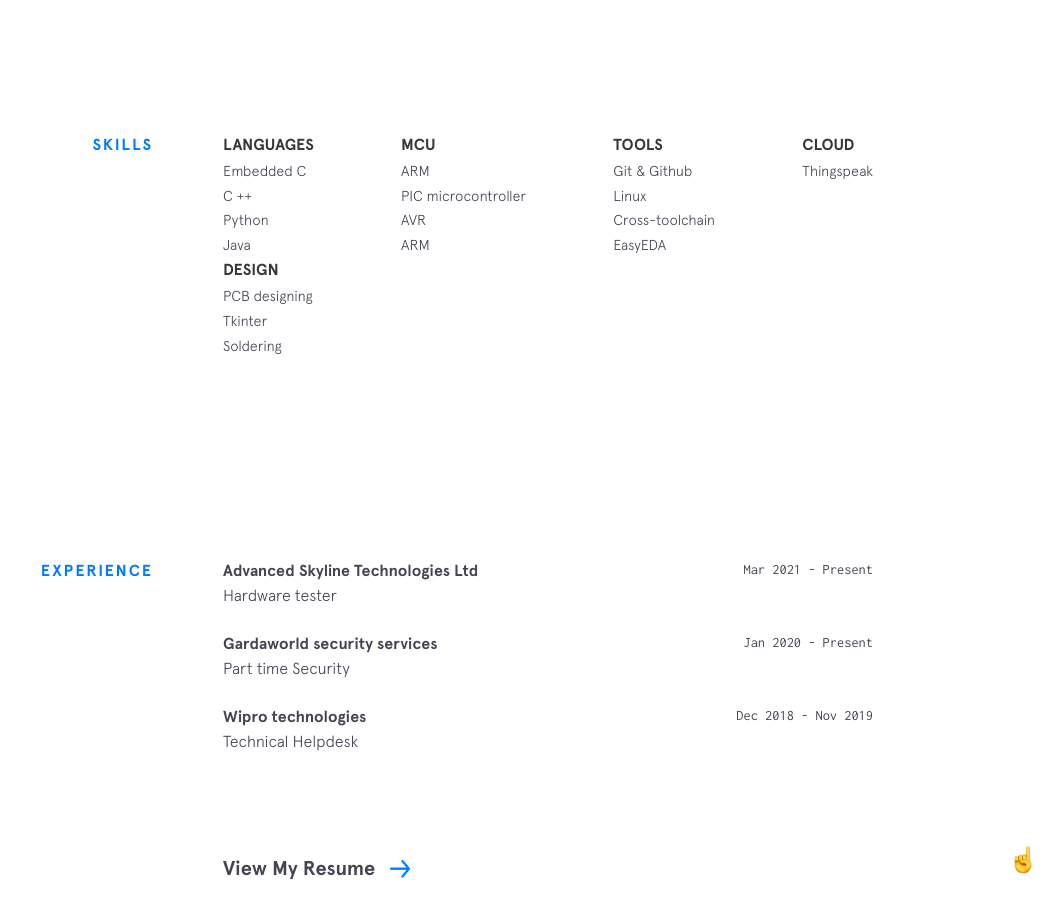
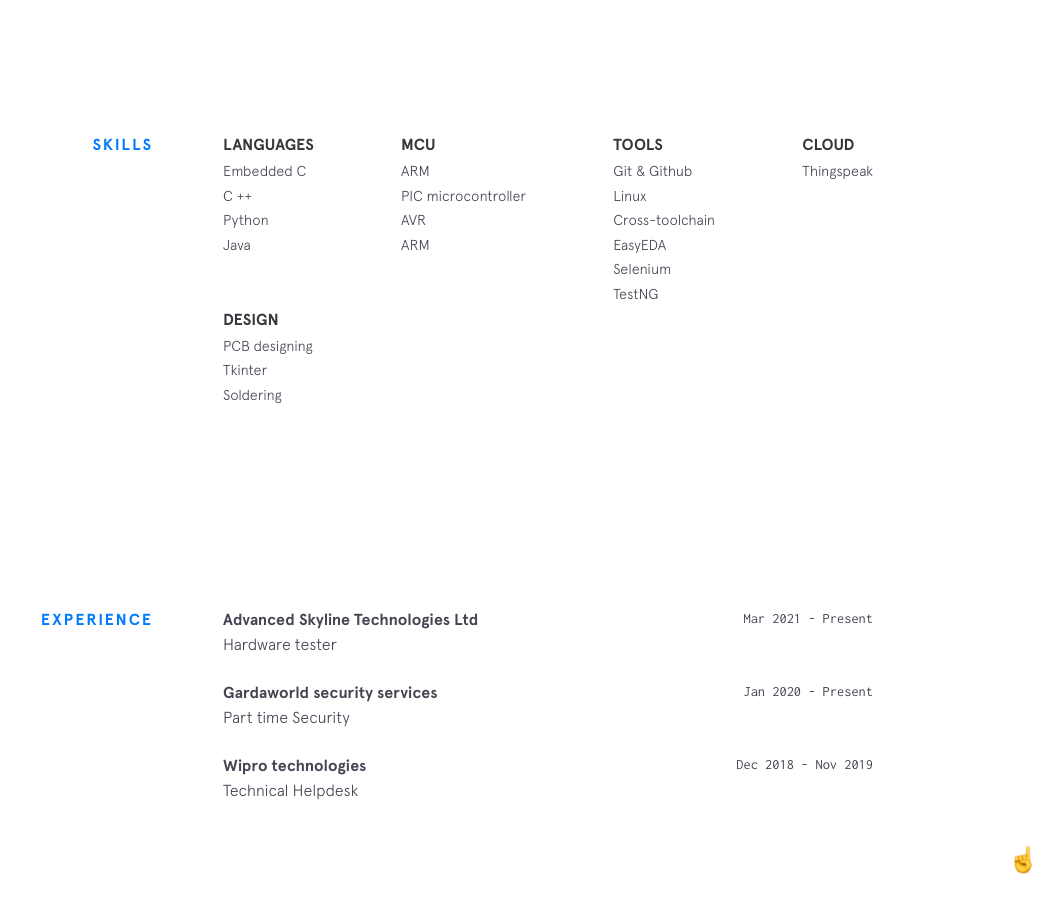
Before and after one commit to gov466/gov466.github.io, a Jekyll site: the page built from index.html, in a window 1280 px wide and 900 px high, scrolled down 1385 px. Shown: the whole window, without its empty margins (227-1280 px from the left). Built offline with Jekyll 4.4.1, drawn with Linux system fonts in a browser that asks for light colours; nearby versions of some CDN libraries.

Commit message:
Update skills.yml

```diff
--- a/_data/skills.yml
+++ b/_data/skills.yml
@@ -15,6 +15,10 @@ tools:
   - item: Linux
   - item: Cross-toolchain
   - item: EasyEDA
+  - item: Selenium
+  - item: TestNG
+
+
 
 Cloud:
   - item: Thingspeak
```
